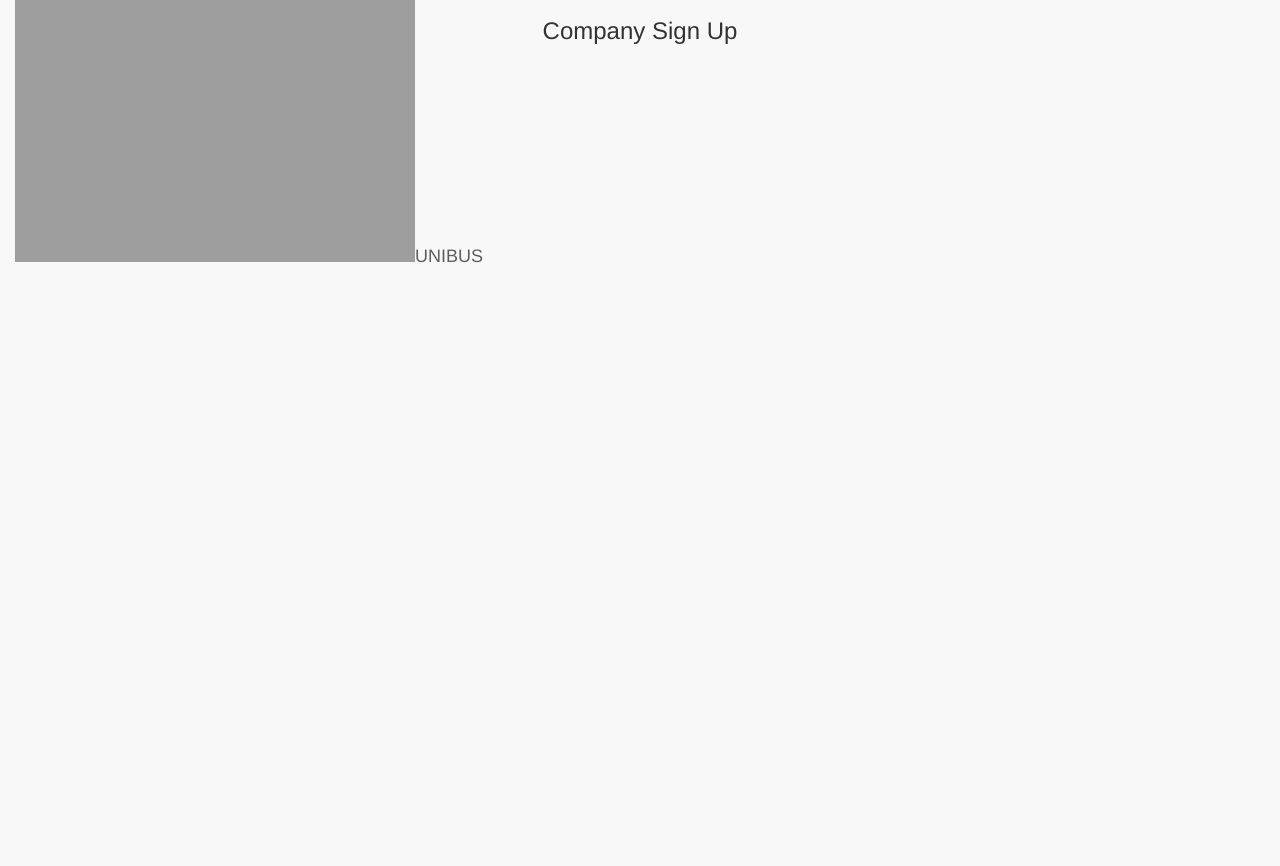
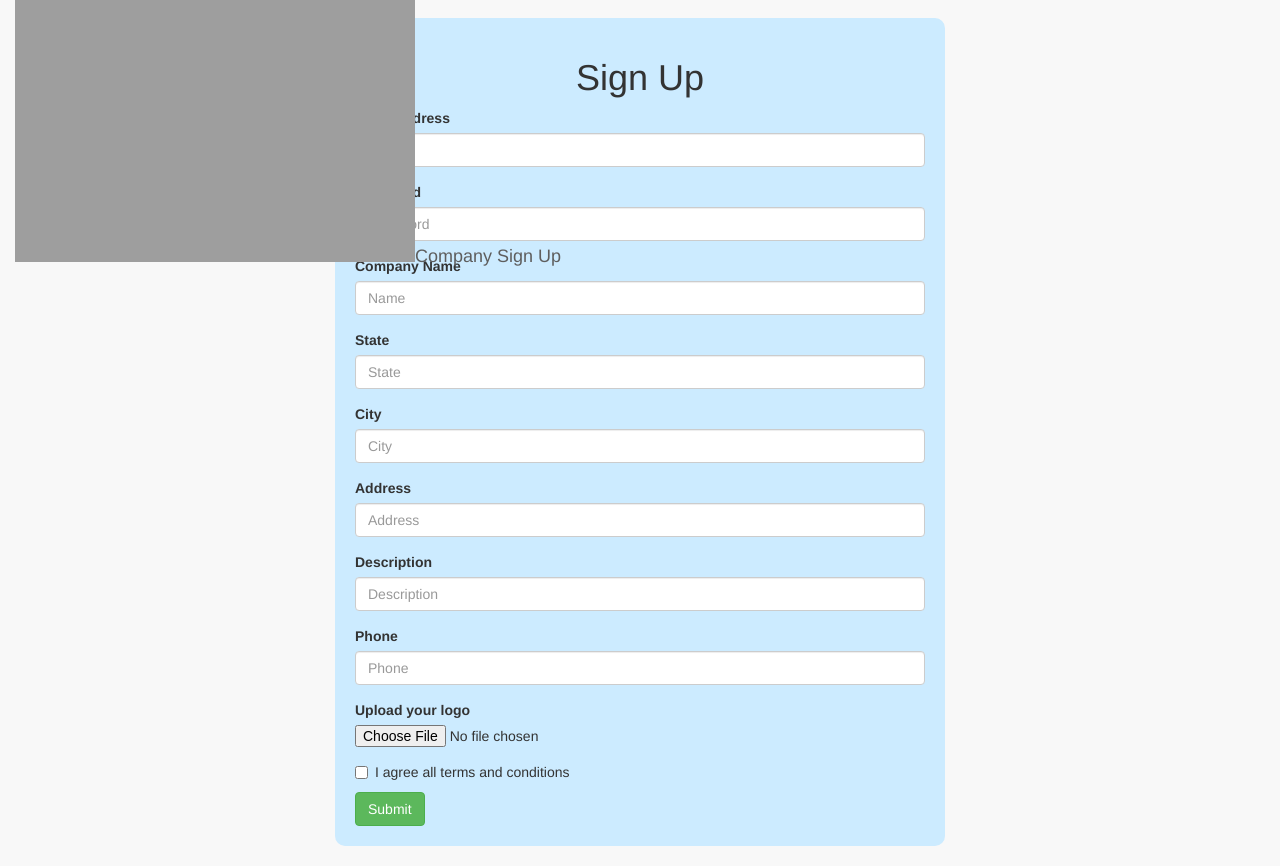
Before and after one commit to HristinaK/unibus, a website: page pages/company_signup.html in a window 1280 px wide. Shown: the part 53-919 px from the top of the page. Before the commit the page ends 800 px from the top, so only its background shows below. Drawn offline with Linux system fonts and the light colour scheme.

Commit message:
Company Sign Up

```diff
--- a/pages/company_signup.html
+++ b/pages/company_signup.html
@@ -9,7 +9,7 @@
     <meta name="description" content="">
     <meta name="author" content="">
 
-    <title>UNIBUS - Homepage</title>
+    <title>Company Sign Up</title>
 
     <!-- Bootstrap Core CSS -->
     <link href="../bower_components/bootstrap/dist/css/bootstrap.min.css" rel="stylesheet">
@@ -20,6 +20,9 @@
 
     <!-- Timeline CSS -->
     <link href="../dist/css/timeline.css" rel="stylesheet">
+
+     <!-- My CSS -->
+    <link href="../dist/css/style.css" rel="stylesheet">
 
     <!-- Custom CSS -->
     <link href="../dist/css/sb-admin-2.css" rel="stylesheet">
@@ -52,7 +55,7 @@
                     <span class="icon-bar"></span>
                     <span class="icon-bar"></span>
                 </button>
-                <a class="navbar-brand brand" href="index.html">UNIBUS</a>
+                <a class="navbar-brand brand" href="index.html">Company Sign Up</a>
             </div>
             <!-- /.navbar-header -->
 
@@ -270,27 +273,58 @@
             <!-- /.navbar-static-side -->
         </nav>
 
+        <!--Sign up Form -->
+<div class="col-lg-6 col-lg-offset-3">
+       <form class="bg-blue p-10 margin-20 br-10">
+           <h1 class="text-center">Sign Up</h1>
+         <div class="form-group">
+           <label for="exampleInputEmail1">Email address</label>
+           <input type="email" class="form-control" id="exampleInputEmail1" placeholder="Email">
+         </div>
+        <div class="form-group">
+           <label for="exampleInputPassword1">Password</label>
+           <input type="password" class="form-control" id="exampleInputPassword1" placeholder="Password">
+        </div>
+        <div class="form-group">
+           <label for="exampleInputName1">Company Name</label>
+           <input type="text" class="form-control" id="exampleInputName" placeholder="Name">
+        </div>
+        <div class="form-group">
+           <label for="exampleInputState1">State</label>
+           <input type="text" class="form-control" id="exampleInputState" placeholder="State">
+        </div>
+        <div class="form-group">
+           <label for="exampleInputCity1">City</label>
+           <input type="text" class="form-control" id="exampleInputCity" placeholder="City">
+        </div>
+        <div class="form-group">
+           <label for="exampleInputAddress1">Address</label>
+           <input type="text" class="form-control" id="exampleInputAddress" placeholder="Address">
+        </div>
+        <div class="form-group">
+           <label for="exampleInputDescription1">Description</label>
+           <input type="text" class="form-control" id="exampleInputDescription" placeholder="Description">
+        </div>
+        <div class="form-group">
+           <label for="exampleInputPhone1">Phone</label>
+           <input type="number" class="form-control" id="exampleInputPhone" placeholder="Phone">
+        </div>
 
-          <!--Sign up Form -->
-        <div class="row">
-            <div class="col-lg-10 col-lg-offset-1">
-                <div class="row">
-
-                    <div class="col-lg-12 text-center">
-                        <h3>Company Sign Up</h3>
-                    </div>
-
-
-                </div>
-
-            </div>
+        <div class="form-group">
+          <label for="exampleInputFile">Upload your logo</label>
+          <input type="file" id="exampleInputFile">
 
         </div>
+        <div class="checkbox">
+          <label>
+           <input type="checkbox">I agree all terms and conditions
+          </label>
+        </div>
+        <button type="submit" class="btn btn-success">Submit</button>
+       </form>
+</div>
+          <!--/Sign up Form -->
 
-
-
-        </div>
-          <!--/Sign up Form -->
         <!-- /#page-wrapper -->
 
     </div>
```
Also changed, not shown: dist/css/style.css (added).
